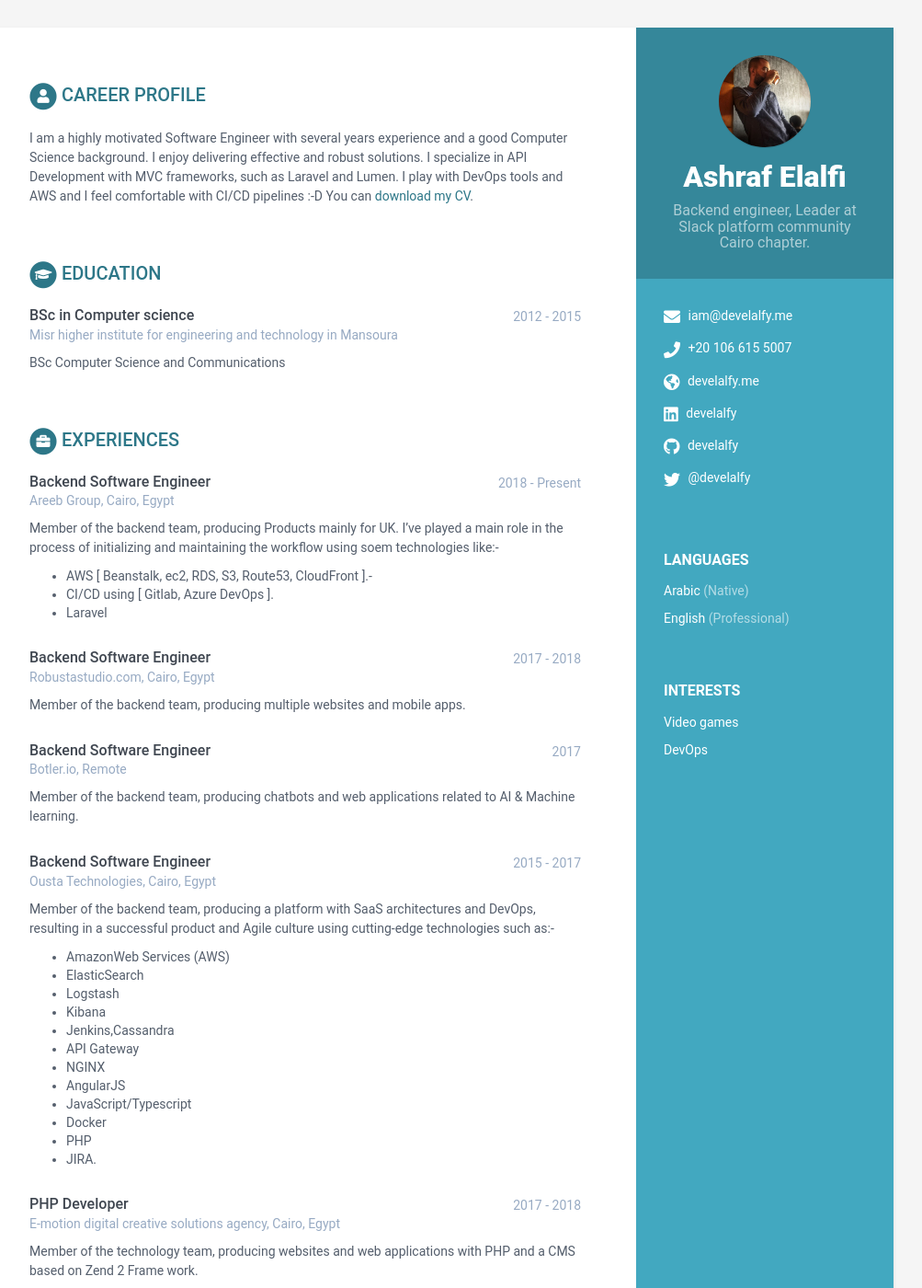
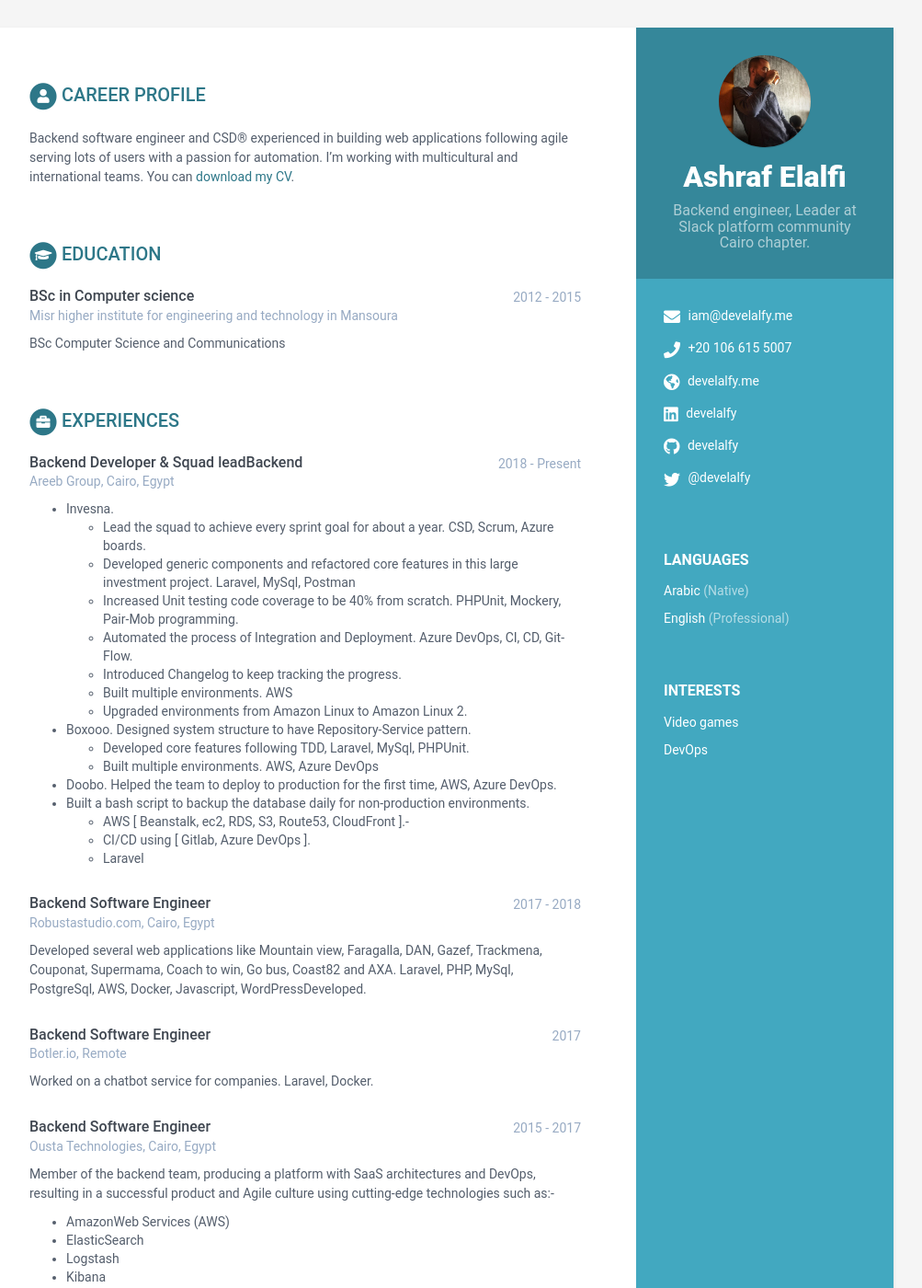
Before and after one commit to develalfy/develalfy.github.io, a Jekyll site: the page built from index.html, in a window 1280 px wide and 1400 px high. Shown: the whole window at 92% size, without its empty margins (168-1171 px from the left). Built offline with Jekyll 4.4.1, drawn with Linux system fonts in a browser that asks for light colours.

Commit message:
Update data to my CV

```diff
--- a/_data/data.yml
+++ b/_data/data.yml
@@ -43,11 +43,9 @@ sidebar:
 career-profile:
   title: Career Profile
   summary: |
-    I am a highly motivated Software Engineer with several years experience and a good Computer Science background.
-    I enjoy delivering effective and robust solutions.
-    I specialize in API Development with MVC frameworks, such as Laravel and Lumen.
-    I play with DevOps tools and AWS and I feel comfortable with CI/CD pipelines :-D
-    You can [download my CV](https://drive.google.com/file/d/1-hc0DoylocmyB_rPmSIfpRtbu2FzqXCL/view?usp=sharing).
+    Backend software engineer and CSD® experienced in building web applications following agile serving lots of users with a passion for automation.
+    I'm working with multicultural and international teams.
+    You can [download my CV](https://drive.google.com/file/d/1ow_LnnP8TIvXMmUJX3b1z-VrKfN-Ey0N/view?usp=sharing).
 education:
   - degree: BSc in Computer science
     university: Misr higher institute for engineering and technology in Mansoura
@@ -61,12 +59,23 @@ volunteers:
     details: |
       Know more about Cairo's chapter from [Here](https://slackcommunity.com/cairo/)
 experiences:
-  - role: Backend Software Engineer
+  - role: Backend Developer & Squad leadBackend
     time: 2018 - Present
     company: Areeb Group, Cairo, Egypt
     details: |
-      Member of the backend team, producing Products mainly for UK.
-      I've played a main role in the process of initializing and maintaining the workflow using soem technologies like:-
+      - Invesna.
+        - Lead the squad to achieve every sprint goal for about a year. CSD, Scrum, Azure boards.
+        - Developed generic components and refactored core features in this large investment project. Laravel, MySql, Postman
+        - Increased Unit testing code coverage to be 40% from scratch. PHPUnit, Mockery, Pair-Mob programming.
+        - Automated the process of Integration and Deployment. Azure DevOps, CI, CD, Git-Flow.
+        - Introduced Changelog to keep tracking the progress.
+        - Built multiple environments. AWS
+        - Upgraded environments from Amazon Linux to Amazon Linux 2.
+      - Boxooo. Designed system structure to have Repository-Service pattern.
+        - Developed core features following TDD, Laravel, MySql, PHPUnit.
+        - Built multiple environments. AWS, Azure DevOps
+      - Doobo. Helped the team to deploy to production for the first time, AWS, Azure DevOps.
+      - Built a bash script to backup the database daily for non-production environments.
         - AWS [ Beanstalk, ec2, RDS, S3, Route53, CloudFront ].-
         - CI/CD using [ Gitlab, Azure DevOps ].
         - Laravel
@@ -74,12 +83,13 @@ experiences:
     time: 2017 - 2018
     company: Robustastudio.com, Cairo, Egypt
     details: |
-      Member of the backend team, producing multiple websites and mobile apps.
+      Developed several web applications like Mountain view, Faragalla, DAN, Gazef, Trackmena, Couponat, Supermama, Coach to win, Go bus, Coast82 and AXA.
+      Laravel, PHP, MySql, PostgreSql, AWS, Docker, Javascript, WordPressDeveloped.
   - role: Backend Software Engineer
     time: 2017
     company: Botler.io, Remote
     details: |
-      Member of the backend team, producing chatbots and web applications related to AI & Machine learning.
+      Worked on a chatbot service for companies. Laravel, Docker.
   - role: Backend Software Engineer
     time: 2015 - 2017
     company: Ousta Technologies, Cairo, Egypt
```
